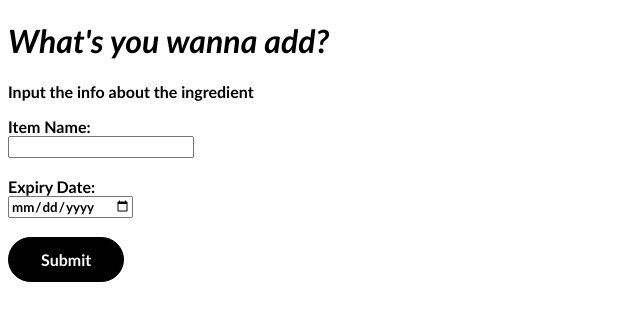
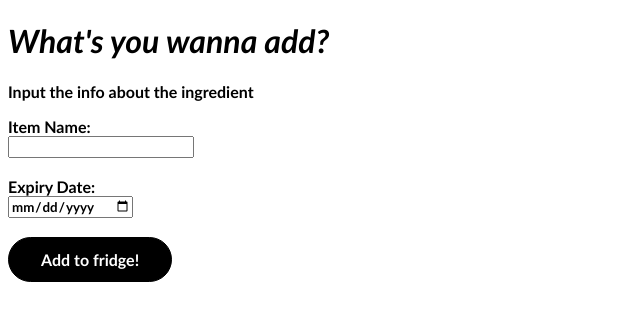
Before and after one commit to Yarik-Popov/receipt-generator, a Flask app: page /add_item in a window 1280 px wide. Shown: the part 88-409 px from the top of the page, without its empty margins (0-640 px from the left). Run offline with Flask 3, Linux system fonts and the light colour scheme.

Commit message:
change the button in add_item

```diff
--- a/templates/add.html
+++ b/templates/add.html
@@ -16,7 +16,7 @@
         <label for="expiry_date">Expiry Date:</label><br>
         <input class="textbox" type="date" id="expiry_date" name="expiry_date" required><br>
 
-        <input class="submit" type="submit" value="Submit">
+        <input class="submit" type="submit" value="Add to fridge!">
 
     </form>
     <!-- In your HTML template for '/some_other_page' -->
```
